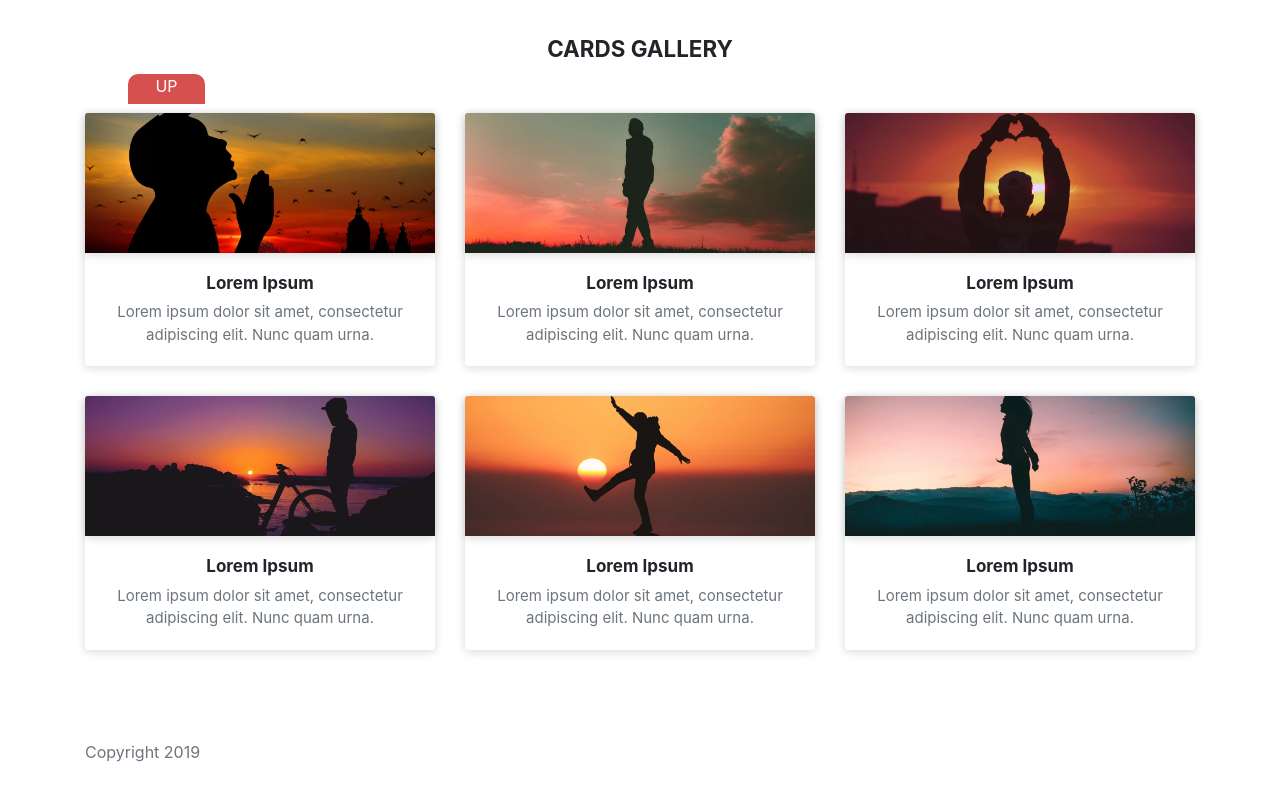
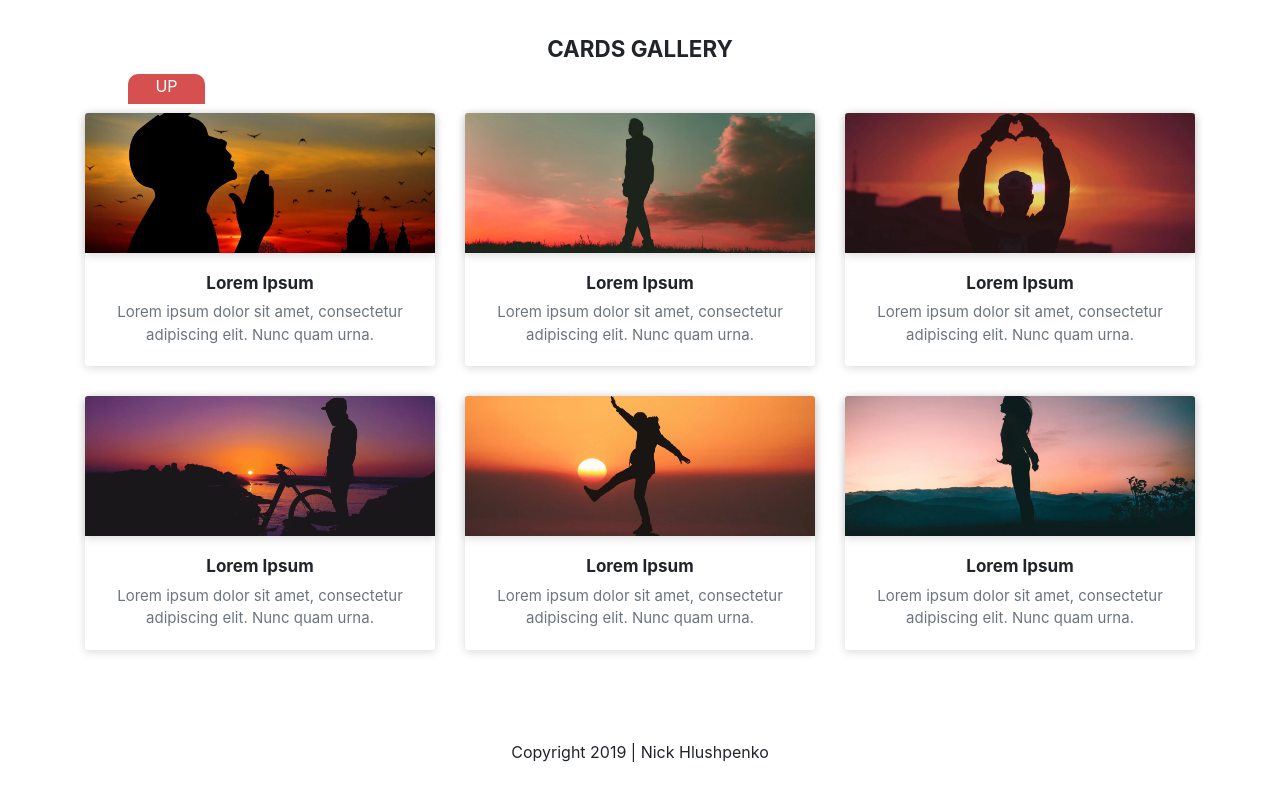
Before and after one commit to AndrewHlushpenko/bootstrap_template, a plain HTML site: page index.html in a window 1280 px wide. Shown: the part 696-1496 px from the top of the page. Before the commit the page ends 1460 px from the top, so only its background shows below. Drawn offline with nearby package versions, Linux system fonts and the light colour scheme; some packages are replaced by stand-ins of ours; a script that the page names is missing.

Commit message:
Update footer

```diff
--- a/index.html
+++ b/index.html
@@ -224,7 +224,8 @@ data-ride="carousel">
 <!-- //////////////////////////////FOOTER ///////////////////////////////////-->
 <footer class="footer dark">
       <div class="container">
-        <span class="text-muted">Copyright 2019</span>
+        <p class="text-center">Copyright 2019 | Nick Hlushpenko</p>
+        <br>
       </div>
     </footer>
 </body>
```
